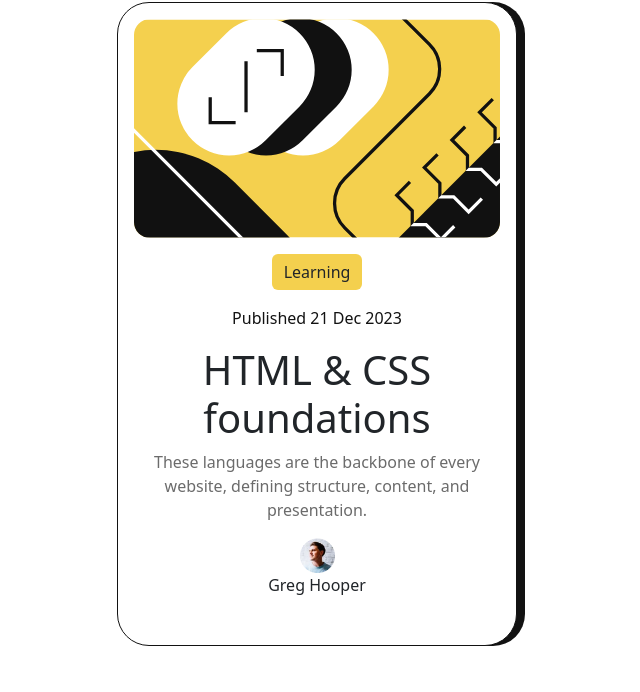
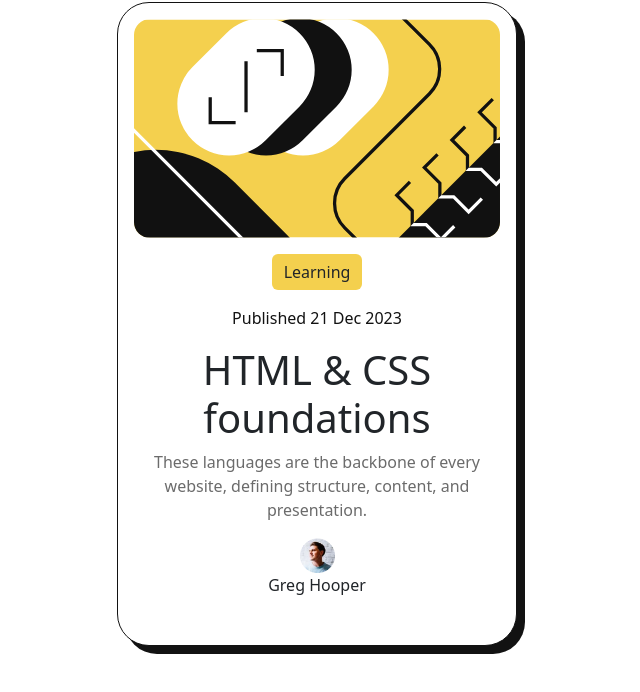
Before and after one commit to Mugeta88/blog-preview-card, a plain HTML site: page index.html in a window 1280 px wide. Shown: the whole page, without its empty margins (323-963 px from the left). Drawn offline with nearby package versions, Linux system fonts and the light colour scheme.

Commit message:
added box shadow on the bottom with css

```diff
--- a/style.css
+++ b/style.css
@@ -6,7 +6,7 @@
     background-color: hsl(0, 0%, 100%);
     border-radius: 20px;
     width: 320px;
-    box-shadow: 8px 0 hsl(0, 0%, 7%);
+    box-shadow: 8px 8px hsl(0, 0%, 7%);
     border: 1px solid  hsl(0, 0%, 7%);
 }
 
```
